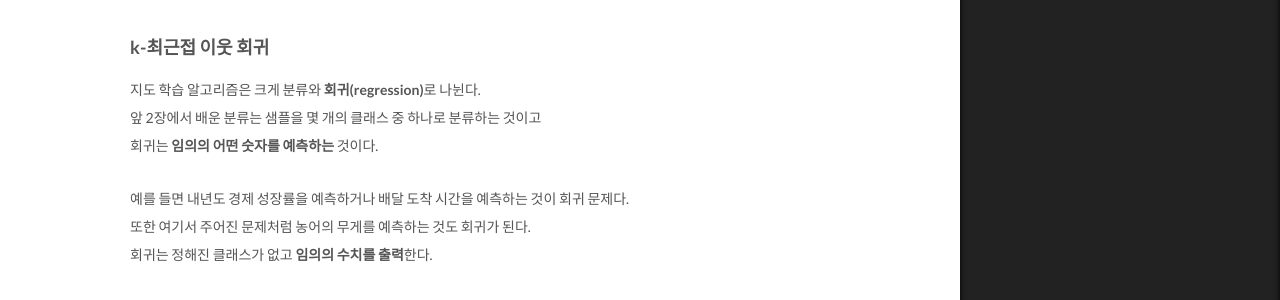
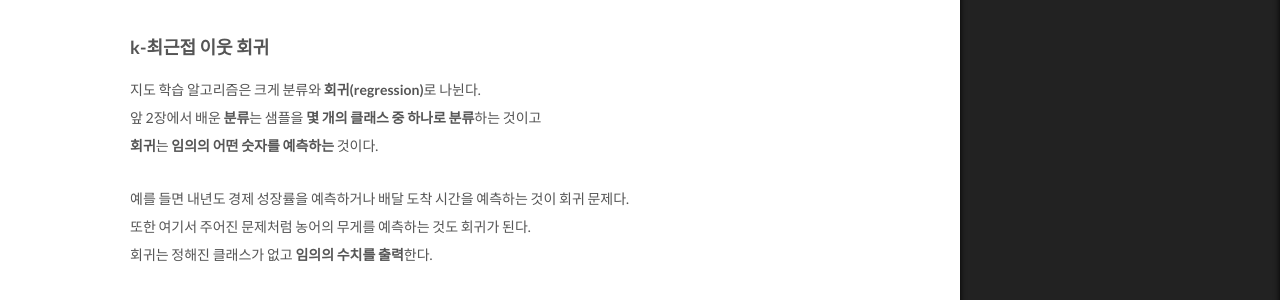
Before and after one commit to kimmin233/kimmin233.github.io, a Jekyll site: the page built from _posts/2021-09-19-AI-ch03_1.md, in a window 1280 px wide and 1249 px high. Shown: the part 651-951 px from the top of the window. Built offline with Jekyll 4.4.1, drawn with Linux system fonts in a browser that asks for light colours.

Commit message:
Update 2021-09-19-AI-ch03_1.md

```diff
--- a/_posts/2021-09-19-AI-ch03_1.md
+++ b/_posts/2021-09-19-AI-ch03_1.md
@@ -17,8 +17,8 @@ tags: [AI, Machine Learning, Deep Learning]
 ### k-최근접 이웃 회귀
 
 지도 학습 알고리즘은 크게 분류와 **회귀(regression)**로 나뉜다. <br>
-앞 2장에서 배운 분류는 샘플을 몇 개의 클래스 중 하나로 분류하는 것이고 <br>
-회귀는 **임의의 어떤 숫자를 예측하는** 것이다. <br>
+앞 2장에서 배운 **분류**는 샘플을 **몇 개의 클래스 중 하나로 분류**하는 것이고 <br>
+**회귀**는 **임의의 어떤 숫자를 예측하는** 것이다. <br>
 
 예를 들면 내년도 경제 성장률을 예측하거나 배달 도착 시간을 예측하는 것이 회귀 문제다. <br>
 또한 여기서 주어진 문제처럼 농어의 무게를 예측하는 것도 회귀가 된다. <br>
```
